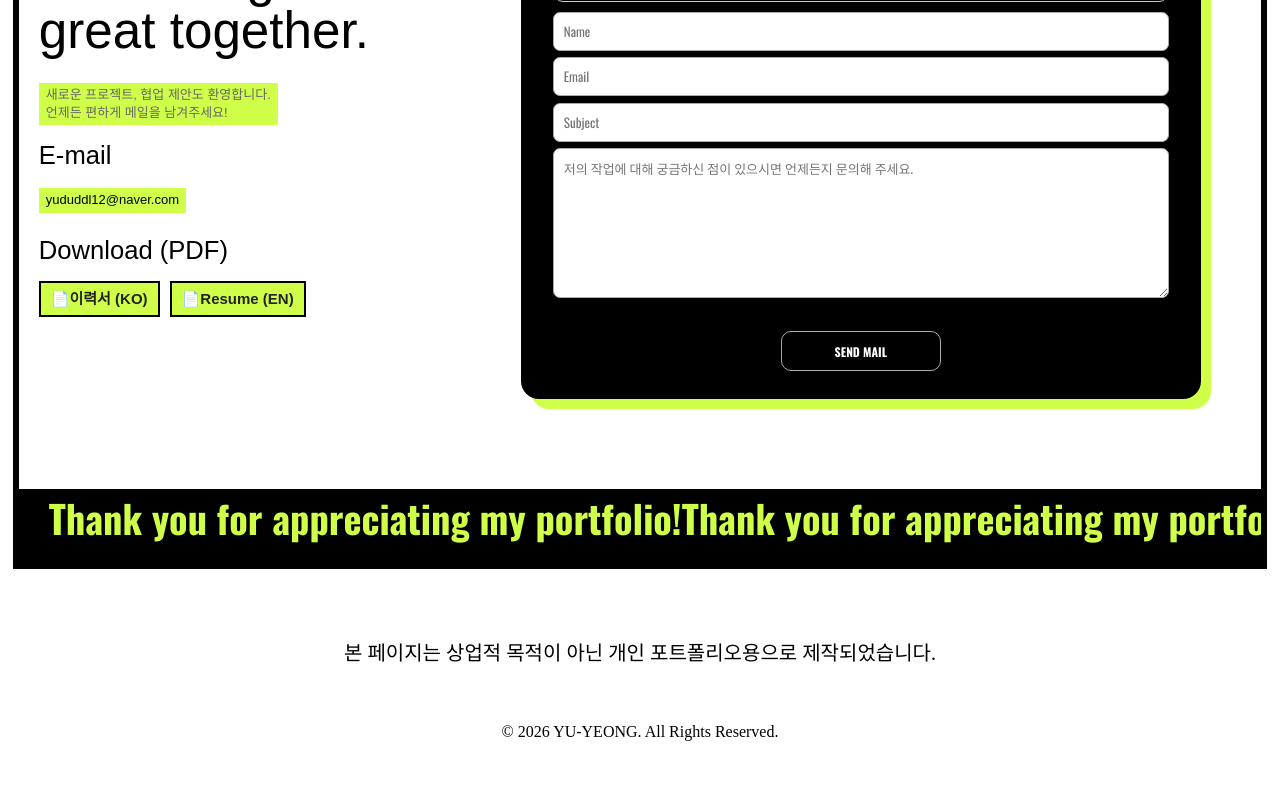
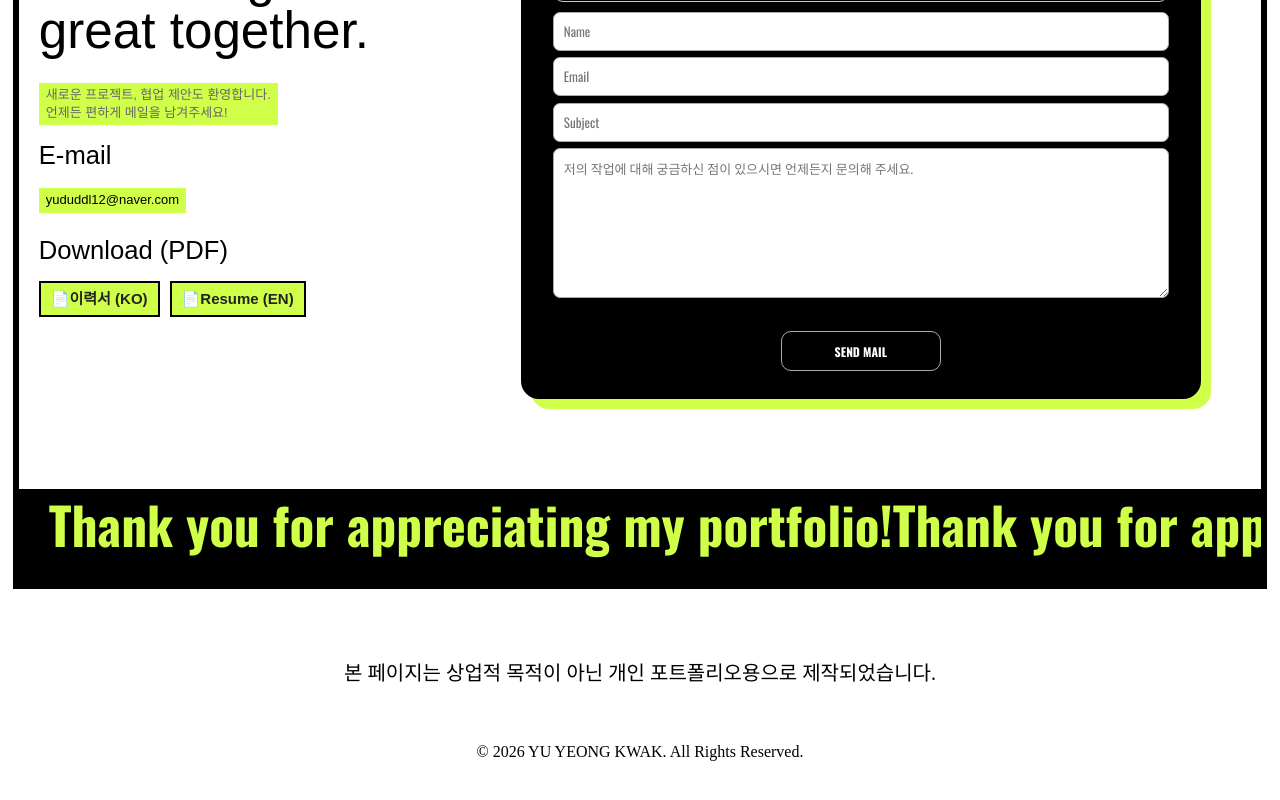
Before and after one commit to sylvia-y/portfolio-vue, a Vue app: page / in a window 1280 px wide. Shown: the part 5827-6627 px from the top of the page. Built offline with nearby package versions, Linux system fonts and the light colour scheme; a web font is replaced by a local one.

Commit message:
글자크기 수정

```diff
--- a/public/css/main.css
+++ b/public/css/main.css
@@ -1990,7 +1990,7 @@ section {
   }
 
   .about-box p {
-    font-size: clamp(14px, 1vw, 17px);
+    font-size: clamp(14px, 1vw, 18px);
   }
 }
 
@@ -2789,14 +2789,14 @@ section {
 
 /* Keep the closing marquee as a visual signature, not a giant wall of text. */
 .contact .ft-cover {
-  height: 80px;
+  height: 100px;
   margin: 10px 0 0;
   overflow: hidden;
 }
 
 .contact .ft-cover > h2,
 .contact .scroll-txt {
-  font-size: clamp(24px, 3vw, 46px) !important;
+  font-size: clamp(28px, 4vw, 60px) !important;
   line-height: 1;
 }
 
--- a/src/App.vue
+++ b/src/App.vue
@@ -293,7 +293,7 @@
       </section>
       <div class="ft-wrap">
         <h2>본 페이지는 상업적 목적이 아닌 개인 포트폴리오용으로 제작되었습니다.</h2>
-        <p> © 2026 YU-YEONG. All Rights Reserved.</p>
+        <p> © 2026 YU YEONG KWAK. All Rights Reserved.</p>
       </div>
     </footer>
     <button class="top-btn">
```
